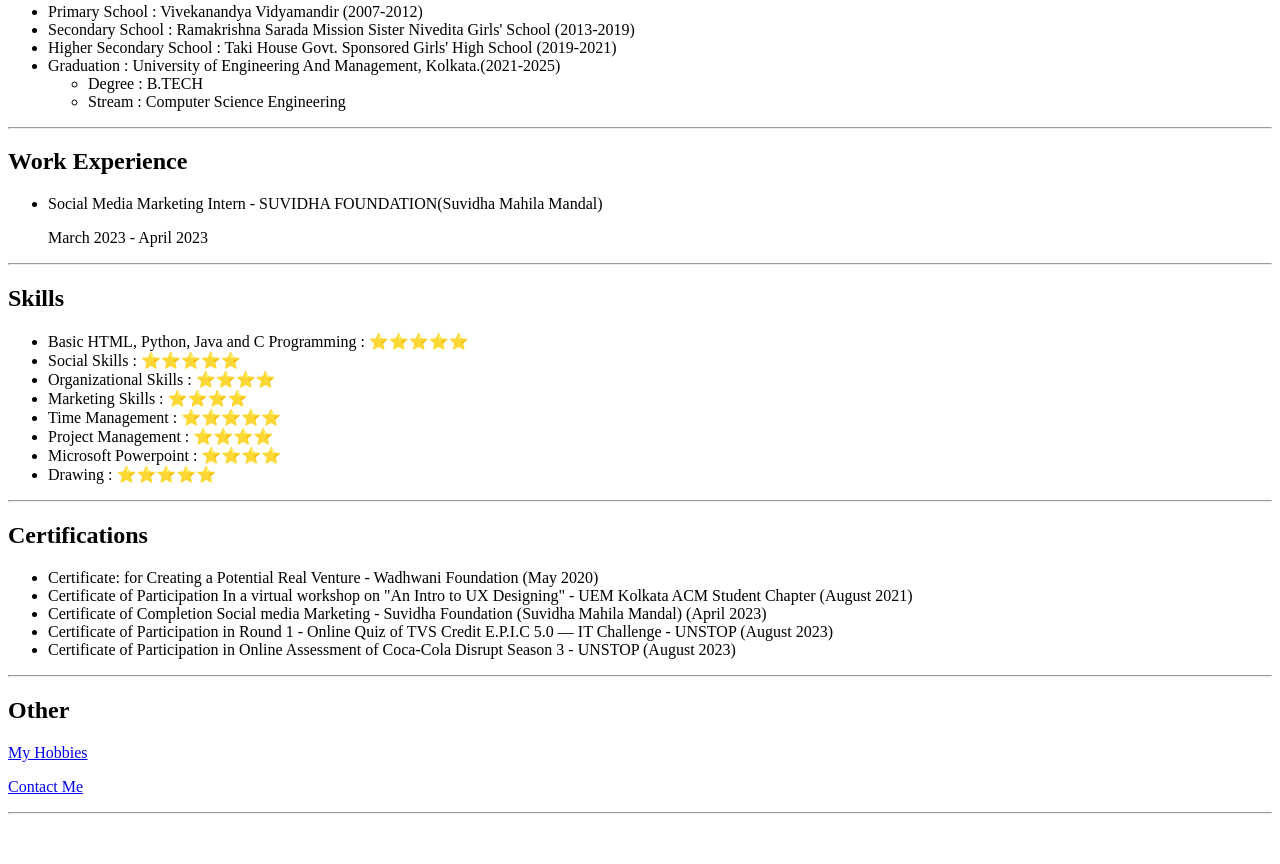
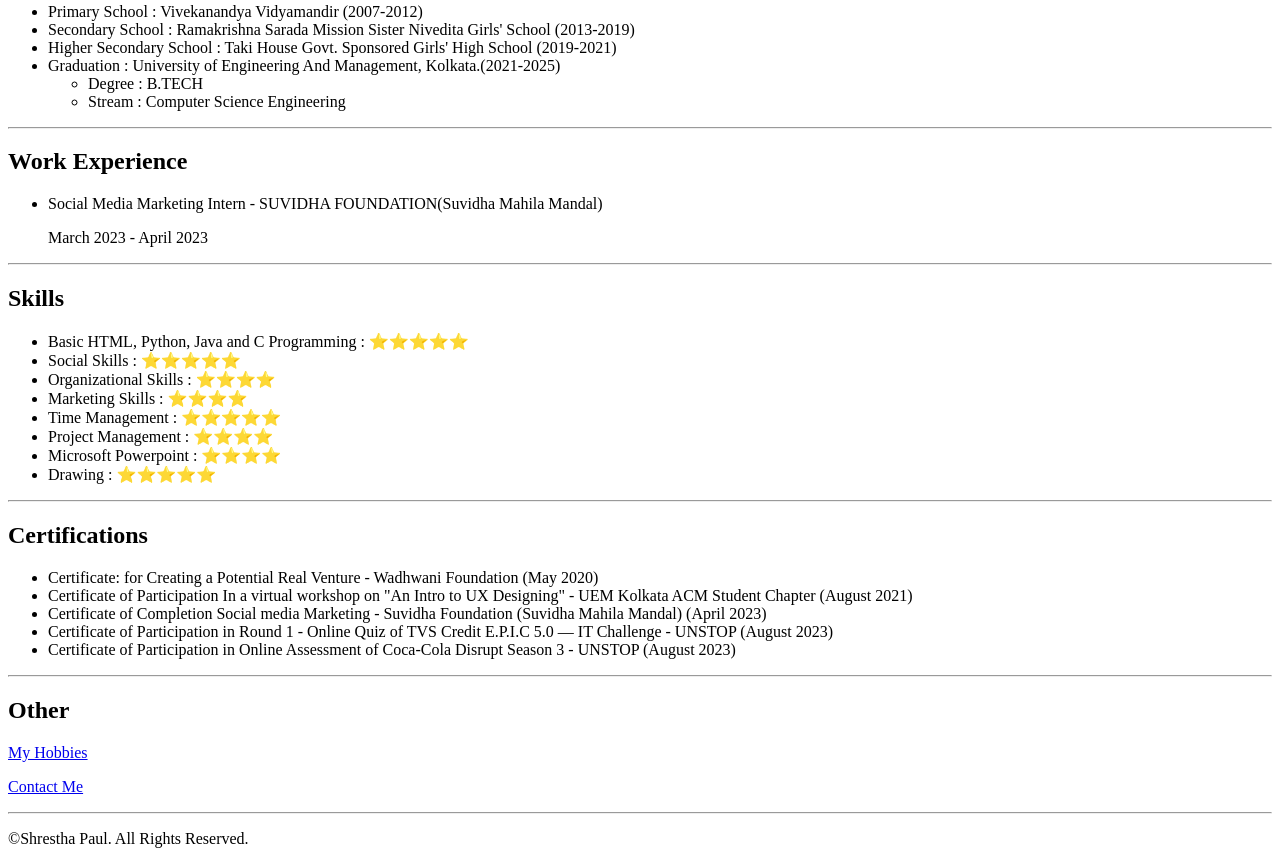
Before and after one commit to Shrestha07/My_Resume, a plain HTML site: page index.html in a window 1280 px wide. Shown: the part 361-1225 px from the top of the page. Before the commit the page ends 1183 px from the top, so only its background shows below. Drawn offline with Linux system fonts and the light colour scheme.

Commit message:
index.html

```diff
--- a/index.html
+++ b/index.html
@@ -67,5 +67,8 @@
         <p><a href = "./hobbies.html">My Hobbies</a></p>
        <p><a href = "./contact.html">Contact Me</a></p>
        <hr>
+        <footer>
+            <p>©Shrestha Paul. All Rights Reserved.</p>
+        </footer>
     </body>
 </html>
```
